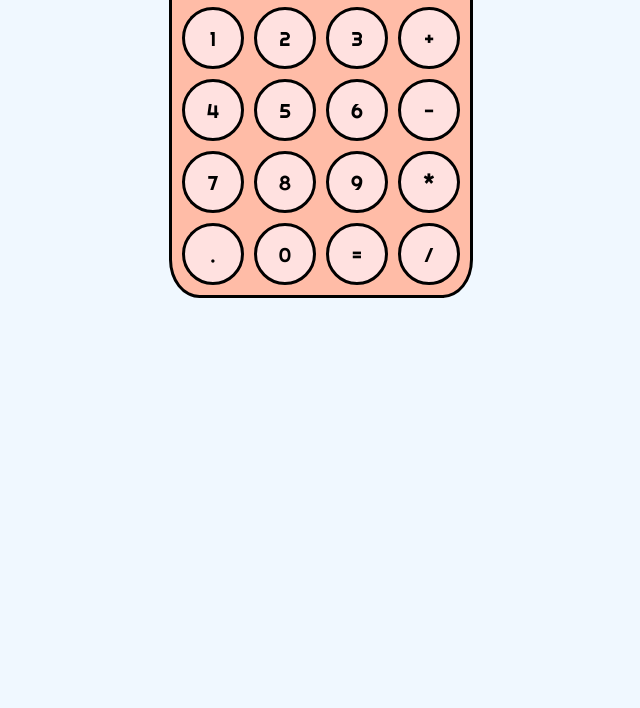
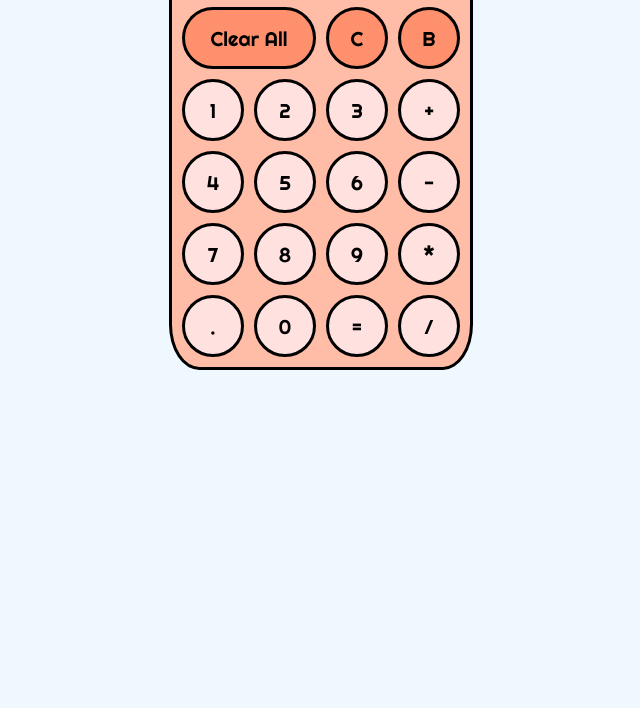
Before and after one commit to colinnnnnnnnnnn/calculator, a plain HTML site: page index.html in a window 1280 px wide. Shown: the part 92-800 px from the top of the page, without its empty margins (319-959 px from the left). Drawn offline with Linux system fonts and the light colour scheme.

Commit message:
Add clear-all, clear and backspace button, style them

```diff
--- a/index.html
+++ b/index.html
@@ -13,6 +13,14 @@
 <div class="main-container">
 
     <div class="row" id="display">Calculator</div>
+
+    <div class="row">
+        <button class="top-button" id="clear-all">Clear All</button>
+        <div class="row">
+            <button class="top-button">C</button>
+            <button class="top-button">B</button>
+        </div>
+    </div>
 
     <div class="row">
         <button id="number">1</button>
--- a/style.css
+++ b/style.css
@@ -46,3 +46,12 @@ button {
     border-radius: 40px;
     border: 3px solid black;
 }
+
+.top-button {
+    background-color: rgb(255, 144, 110);
+}
+
+#clear-all {
+    width: 134px;
+    border-radius: 40px;
+}
```
